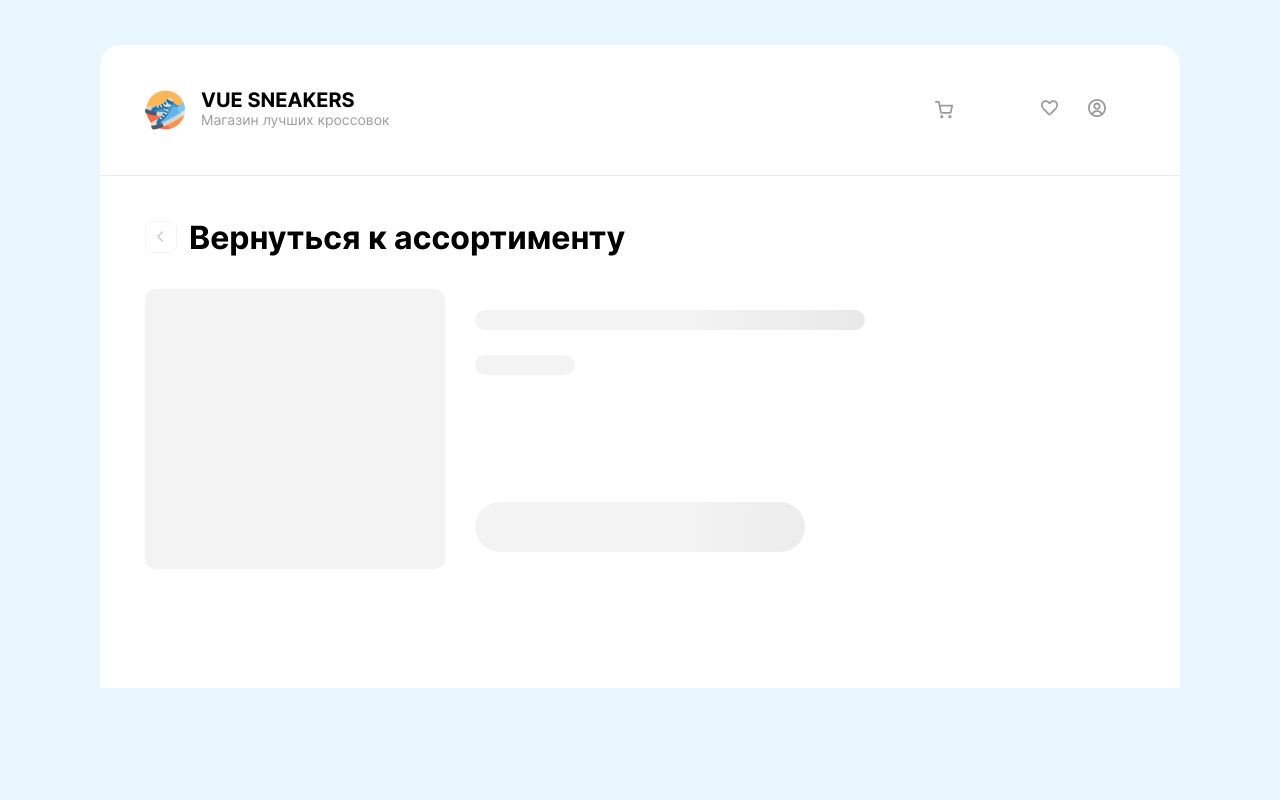
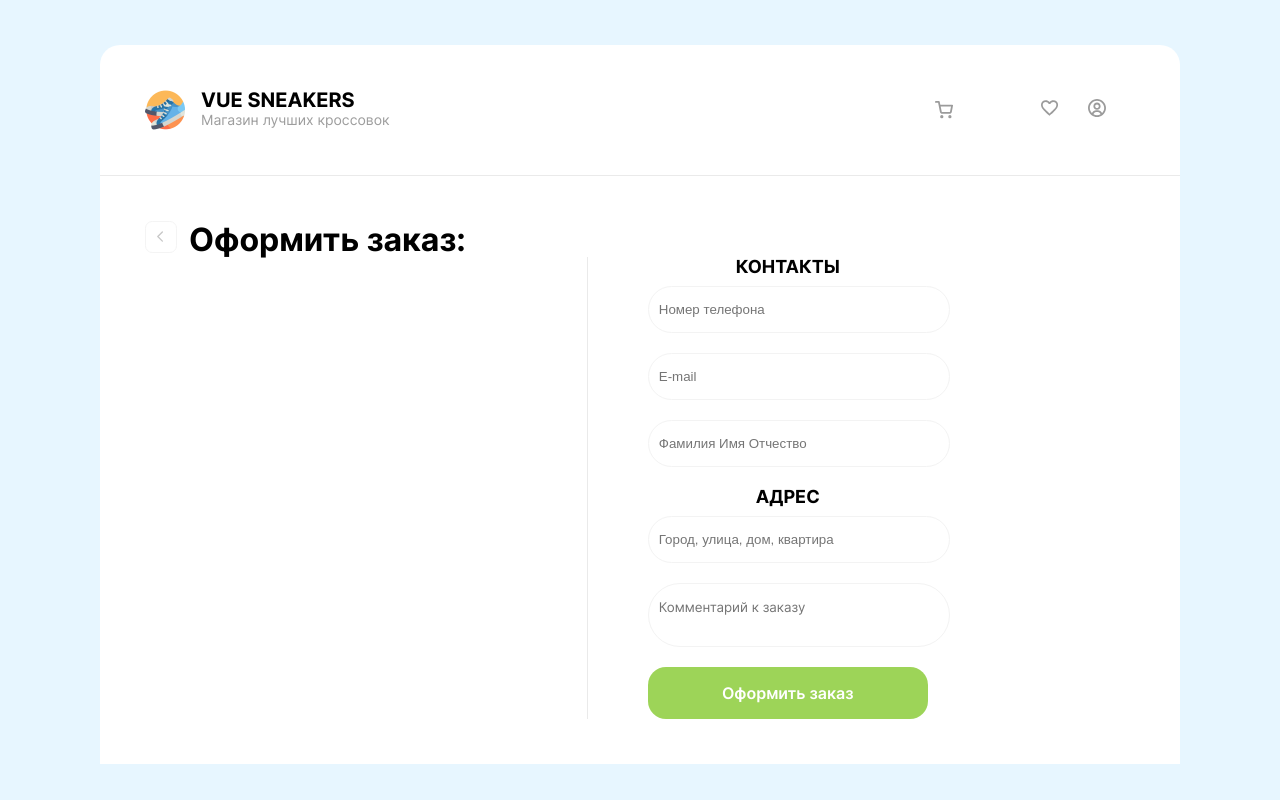
Before and after one commit to Husismo/vueSneakers, a Vue app in the folder vuesneakers/: page /order in a window 1280 px wide. Built offline with nearby package versions, Linux system fonts and the light colour scheme; no server answers.

Commit message:
добавление оформления заказа

```diff
--- /dev/null
+++ b/vuesneakers/src/api/service/postOrder.service.js
@@ -0,0 +1,7 @@
+export default (api) => {
+    api.postOrder = {
+        postOrder(payload) {
+            return api.instance.post(`/cart`, payload)
+        },
+    };
+};
--- a/vuesneakers/src/components/headerComponent.vue
+++ b/vuesneakers/src/components/headerComponent.vue
@@ -84,7 +84,7 @@ header{
 }
 .container{
     border-radius: 20px 20px 0px 0px;
-    border-bottom: 1px solid #EAEAEA;;
+    border-bottom: 1px solid #EAEAEA;
 }
 .header__inner{
     display: flex;
--- /dev/null
+++ b/vuesneakers/src/components/orderItem.vue
@@ -0,0 +1,55 @@
+<template>
+    <div class="order__item">
+        <img :src="orderItem.imgUrl" alt="item-img" class="item__img">
+        <div class="item__inner">
+            <p class="item__name">{{ orderItem.name }}</p>
+            <p class="item__price">{{ orderItem.price }} руб.</p>
+        </div>
+    </div>
+</template>
+
+<script>
+export default{
+    props:{
+        orderItem:{
+            name:{
+                type: String
+            },
+            price:{
+                type: Number,
+            },
+            imgUrl:{
+                type: String,
+            },
+            id:{
+                type: Number
+            }
+        }
+    }
+}
+</script>
+
+<style lang="scss" scoped>
+.order__item{
+    display: flex;
+    align-items: center;
+    margin-top: 60px;
+}
+.item__img{
+    width: 120px;
+    height: 100px;
+    margin-right: 20px;
+}
+.item__inner{
+    display: flex;
+    flex-direction: column;
+}
+.item__name{
+    font-size: 18px;
+    margin-bottom: 10px;
+}
+.item__price{
+    font-size: 14px;
+    font-weight: 700;
+}
+</style>
--- a/vuesneakers/src/router/index.js
+++ b/vuesneakers/src/router/index.js
@@ -5,6 +5,7 @@ import cartPage from '@/views/cartPage.vue'
 import favoritePage from '@/views/favoritePage.vue'
 import profilePage from '@/views/profilePage.vue'
 import shoesPage from '@/views/shoesPage.vue'
+import orderPage from '@/views/orderPage.vue'
 
 Vue.use(VueRouter)
 
@@ -30,6 +31,11 @@ const routes = [
         component: profilePage
     },
     {
+        path: '/order',
+        name: 'orderPage',
+        component: orderPage
+    },
+    {
         path: '/:id',
         name: 'shoesPage',
         component: shoesPage,
--- a/vuesneakers/src/views/cartPage.vue
+++ b/vuesneakers/src/views/cartPage.vue
@@ -34,9 +34,11 @@
                                 Итого: <span>{{totalPrice}} руб.</span>
                             </div>
                             <div class="cart__info__wrapper">
-                                <button class="cart__btn">
-                                    Оформить заказ
-                                </button>
+                                <router-link to="/order">
+                                    <button class="cart__btn">
+                                        Оформить заказ
+                                    </button>
+                                </router-link>
                             </div>
                         </div>
                     </div>
--- /dev/null
+++ b/vuesneakers/src/views/orderPage.vue
@@ -0,0 +1,226 @@
+<template>
+    <div class="root">
+        <headerComponent />
+        <div class="order__wrapper">
+            <div class="container">
+                <div class="order__inner">
+                    <div class="cart__head">
+                        <router-link to="/cart">
+                            <svg>
+                                <icon
+                                :iconName="`icon-back`"
+                                />
+                            </svg>
+                        </router-link>
+                        <div class="title">
+                            Оформить заказ:
+                        </div>
+                    </div>
+                    <div class="order__content">
+                        <div class="order__items">
+                            <orderItem
+                            :orderItem="item"
+                            v-for="item in cart"
+                            :key="item.id"
+                            />
+                        </div>
+                        <div class="order-form__wrapper">
+                            <form action="" id="order-form" @submit="createOrder">
+                                <p class="form__title">Контакты</p>
+                                <input
+                                v-model="order.phoneNumber"
+                                :style="{'border-color': phoneNumberError}"
+                                class="form__number" placeholder="Номер телефона" type="number">
+                                <input
+                                v-model.trim="order.email"
+                                :style="{'border-color': emailError}"
+                                class="form__email" placeholder="E-mail" type="email">
+                                <input
+                                v-model.trim="order.fullName"
+                                :style="{'border-color': fullNameError}"
+                                class="form__fullName" placeholder="Фамилия Имя Отчество" type="text">
+                                <p class="form__title">адрес</p>
+                                <input
+                                v-model.trim="order.adress"
+                                :style="{'border-color': adresError}"
+                                class="form__adress" placeholder="Город, улица, дом, квартира" type="text">
+                                <textarea v-model="order.comment" placeholder="Комментарий к заказу" class="form__comment"></textarea>
+                            </form>
+                                <button
+                                class="order__btn"
+                                :class="{disabledBtn: isBtnDisabled}"
+                                form="order-form"
+                                type="submit"
+                                >
+                                    Оформить заказ
+                                </button>
+                        </div>
+                    </div>
+                </div>
+            </div>
+        </div>
+    </div>
+</template>
+
+<script>
+import headerComponent from "@/components/headerComponent.vue";
+import icon from "@/components/icon.vue";
+import orderItem from '@/components/orderItem.vue';
+export default{
+    components:{
+        headerComponent,
+        icon,
+        orderItem
+    },
+    data(){
+        return{
+            phoneNumberError: `#F3F3F3`,
+            emailError: `#F3F3F3`,
+            fullNameError: `#F3F3F3`,
+            adresError: `#F3F3F3`,
+            isBtnDisabled: false,
+            cart: [],
+            order: {
+                phoneNumber: '',
+                email: '',
+                fullName: '',
+                adress: '',
+                comment: '',
+            }
+        }
+    },
+    methods:{
+        isValidInput(){ // все это костыли
+            if (!(this.order.phoneNumber.length == 11)){
+                this.phoneNumberError = `red`;
+            } else {
+                this.phoneNumberError = `#F3F3F3`;
+            }
+            if (this.order.email.length == 0){
+                this.emailError = `red`;
+            } else {
+                this.emailError = `#F3F3F3`;
+            }
+            if (this.order.fullName.length == 0){
+                this.fullNameError = `red`;
+            } else {
+                this.fullNameError = `#F3F3F3`;
+            }
+            if(this.order.adress.length == 0){
+                this.adresError = `red`;
+            }else {
+                this.adresError = `#F3F3F3`;
+            }
+        },
+        createOrder(event){
+            event.preventDefault();
+            this.isValidInput() // костыли
+            if(this.phoneNumberError == `#F3F3F3`
+            && this.emailError == `#F3F3F3`
+            && this.fullNameError ==`#F3F3F3`
+            && this.adresError == `#F3F3F3`){
+                this.isBtnDisabled = true // костыли
+                document.querySelector(`.order__btn`).setAttribute(`disabled`, true) //костыли
+                this.$api.postOrder.postOrder({
+                    order: this.order,
+                    cart: this.cart
+                }).then(({data}) => {
+                        })
+                        .catch(e => {
+                            console.log(e)
+                })
+            }
+        }
+    },
+    mounted(){
+        this.cart = this.$store.getters.allItems
+    }
+}
+</script>
+
+<style lang="scss" scoped>
+.order__inner{
+    padding: 45px;
+}
+.order__content{
+    display: flex;
+    justify-content: space-around;
+}
+.order-form__wrapper{
+    border-left: 1px solid #EAEAEA;
+    padding: 0px 60px;
+    width: 280px;
+    form{
+        display: flex;
+        flex-direction: column;
+        input{
+            margin-bottom: 20px;
+            padding: 15px 10px;
+            border: 1px solid #F3F3F3;
+            border-radius: 100px;
+            outline: none;
+            transition: .3s;
+            width: 100%;
+        }
+        input:hover{
+            border-color: #d3d3d3;
+        }
+        input:focus{
+            border-color: #a7a7a7;
+        }
+        input::-webkit-inner-spin-button {
+            -webkit-appearance: none;
+        }
+    }
+}
+.form__title{
+    font-size: 18px;
+    text-transform: uppercase;
+    text-align: center;
+    font-weight: 700;
+    margin-bottom: 10px;
+}
+.form__comment{
+    font-family: 'Inter';
+    resize: none;
+    margin-bottom: 20px;
+    border: 1px solid #F3F3F3;
+    border-radius: 100px;
+    padding: 15px 10px;
+    outline: none;
+    transition: .3s;
+    width: 100%;
+}
+.form__comment:hover{
+    border-color: #d3d3d3;
+}
+.form__comment:focus{
+    border-color: #a7a7a7;
+}
+.order__btn{
+    color: #FFF;
+    text-align: center;
+    font-family: Inter;
+    font-size: 16px;
+    font-weight: 600;
+    padding: 16px 15px;
+    border-radius: 18px;
+    border: none;
+    cursor: pointer;
+    background: #9DD458;
+    transition: .3s;
+    width: 100%;
+}
+.order__btn:hover{
+    box-shadow: 0px 5px 10px 2px rgba(34, 60, 80, 0.2);
+}
+.inputError{
+    border-color: red;
+}
+.disabledBtn{
+    background: #7e7e7e;
+}
+
+
+
+</style>
```
